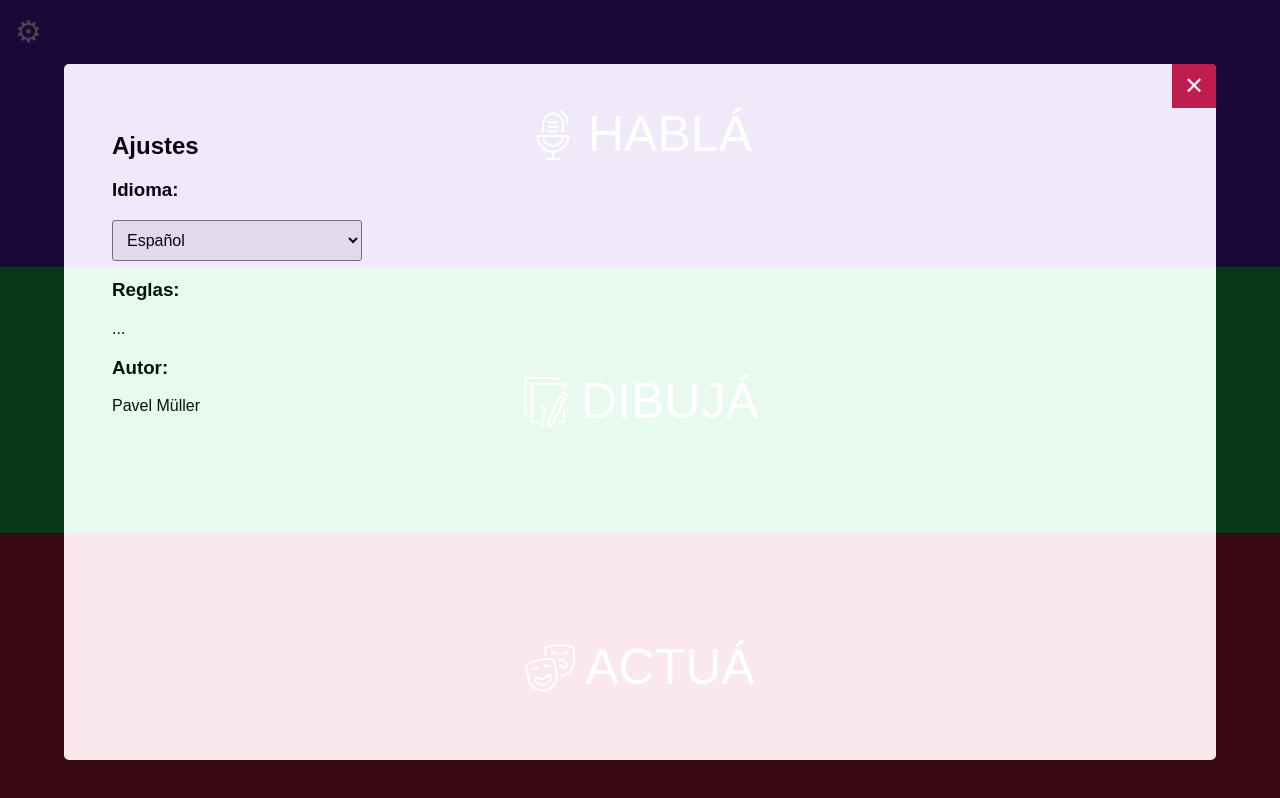
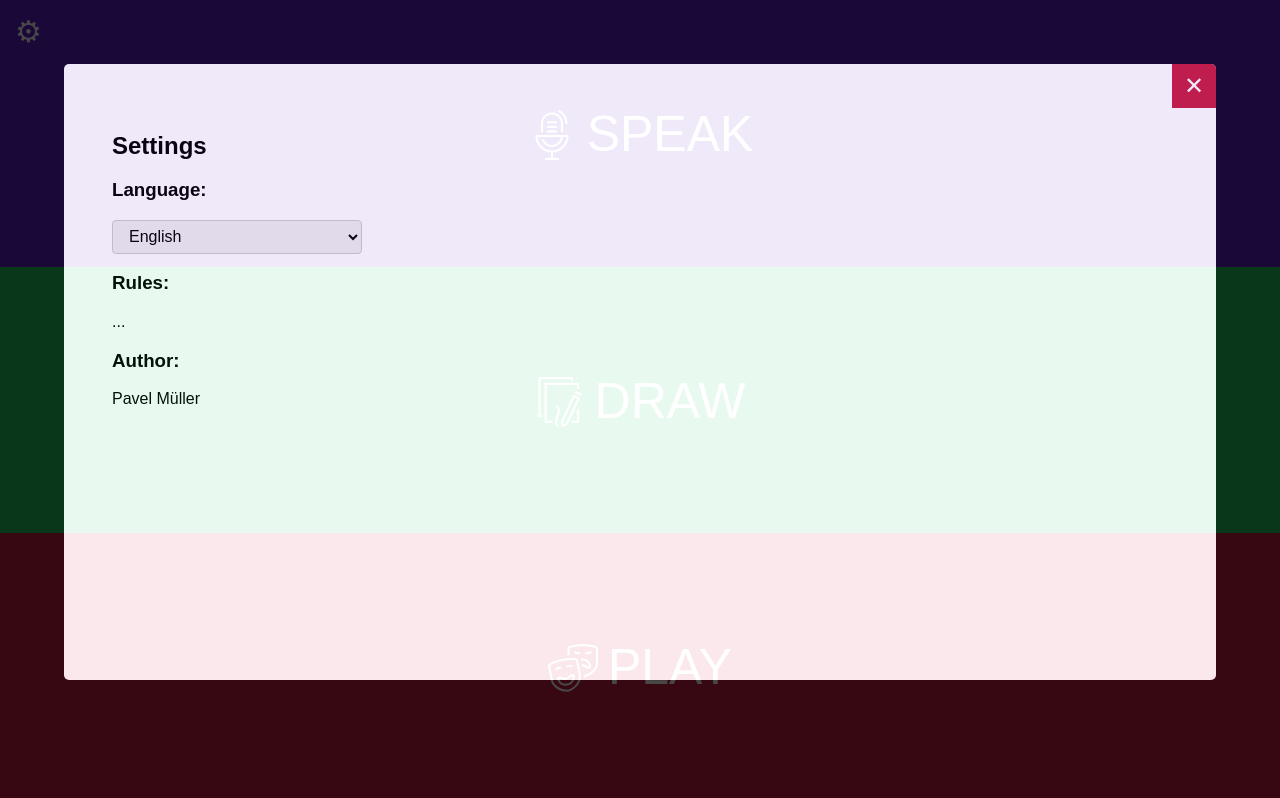
Before and after one commit to froston/charades, a React app: page / in a window 1280 px wide. Both pictures are taken after a click on the link "Settings". Built offline with nearby package versions, Linux system fonts and the light colour scheme.

Commit message:
Add language automatic selection

```diff
--- a/config/webpack.dev.js
+++ b/config/webpack.dev.js
@@ -51,7 +51,8 @@ const config = {
     historyApiFallback: true,
     contentBase: buildDir,
     port: 3001,
-    open: true
+    open: true,
+    hot: true
   },
   performance: {
     hints: false,
--- a/src/components/Settings.css
+++ b/src/components/Settings.css
@@ -1,4 +1,4 @@
-.modaloverlay {
+.settings {
   background: rgba(0,0,0,0.8);
   bottom: 0;
   left: 0;
@@ -15,14 +15,14 @@
   user-select: none;
   cursor: default;
 }
-.modaloverlay.show {
+.settings.show {
   display: block;
   opacity: 0.9;
   pointer-events: auto;
   z-index:99999;
 }
 
-.modal {
+.settings .modal {
   background-color: #fff;
   height: 100%;
   position: relative;
@@ -33,7 +33,7 @@
   border-radius: 0px;
 }
 
-.close {
+.settings .close {
   background-color: #c91d40;
   color: #fff;
   font-size: 24px;
@@ -47,8 +47,8 @@
 }
 
 @media (min-width: 60em) {
-  .modal {
-    height: 75%;
+  .settings .modal {
+    height: 65%;
     margin: 5% auto;
     max-height: 57em;
     max-width: 66em;
@@ -57,8 +57,11 @@
   }
 }
 
-select {
+.settings select {
+  height: 34px;
+  background-image: none;
   width: 250px;
-  padding: 10px;
-  border-radius: 3px;
+  padding: 6px 12px;
+  border-radius: 4px;
+  border: 1px solid #ccc;
 }
--- a/src/components/Settings.js
+++ b/src/components/Settings.js
@@ -1,22 +1,22 @@
 import React from 'react'
 import PropTypes from 'prop-types'
-import lang from '../lang/es'
+import lang from '../lang'
 import './Settings.css'
 
 const Settings = (props) =>
-<div className={props.show ? "modaloverlay show" : "modaloverlay"}  >
-  <div className="modal" tabIndex="0" autoFocus onKeyDown={() => alert(123)} onFocus={() => console.log('FOCUS IS ON BIG RED DIV')}>
+<div className={props.show ? "settings show" : "settings"}  >
+  <div className="modal" tabIndex="0" autoFocus onKeyDown={() => console.log(123)} onFocus={() => console.log('FOCUS IS ON BIG RED DIV')}>
     <button className="close" onClick={props.closeModal}>&#10005;</button>
     <div>
-      <h2>{lang.settings.settings}</h2>
-      <h3>{lang.settings.lang}:</h3>
+      <h2>{lang[props.loc].settings.settings}</h2>
+      <h3>{lang[props.loc].settings.lang}:</h3>
       <select onChange={(event) => props.setLanguage(event.target.value)} value={props.loc}>
-        <option value="es">Español</option>
-        <option value="en">Ingles</option>
+        <option value="es">{lang[props.loc].settings.es}</option>
+        <option value="en">{lang[props.loc].settings.en}</option>
       </select>
-      <h3>{lang.settings.rules}:</h3>
+      <h3>{lang[props.loc].settings.rules}:</h3>
       <p>...</p>
-      <h3>{lang.settings.author}:</h3>
+      <h3>{lang[props.loc].settings.author}:</h3>
       <p>Pavel Müller</p>
     </div>
   </div>
--- a/src/containers/App.js
+++ b/src/containers/App.js
@@ -24,7 +24,7 @@ class App extends React.Component {
       usedWords: [],
       blurred: false,
       showModal: false,
-      loc: 'es'
+      loc: this.getCurrentLanguage()
     }
   }
 
@@ -129,7 +129,32 @@ class App extends React.Component {
     }
   }
 
+  getLangName = (lang) => {
+    if (lang && typeof lang === "string") {
+      const short = lang.substring(0,2)
+      if (short === "en" || short === "es" ) {
+        return short
+      }
+    }
+    return false
+  }
+
+  getCurrentLanguage = () => {
+    const setLang = localStorage.getItem("charades_lang")
+    const navLang = this.getLangName(navigator.language)
+    const defaultLang = "en"
+
+    if (setLang && setLang.length == 2) {
+      return setLang
+    } else if (navLang) {
+      return navLang
+    } else {
+      return defaultLang
+    }
+  }
+
   setLanguage = (language) => {
+    localStorage.setItem("charades_lang", language)
     this.setState({ loc: language })
   }
 
--- a/src/lang/en.js
+++ b/src/lang/en.js
@@ -14,7 +14,9 @@ const lang = {
     lang: 'Language',
     chooseLang: 'Choose Language',
     rules: 'Rules',
-    author: 'Author'
+    author: 'Author',
+    en: "English",
+    es: "Spanish"
   }
 }
 
--- a/src/lang/es.js
+++ b/src/lang/es.js
@@ -14,7 +14,9 @@ const lang = {
     lang: 'Idioma',
     chooseLang: 'Elegir Idioma',
     rules: 'Reglas',
-    author: 'Autor'
+    author: 'Autor',
+    en: "inglés",
+    es: "español"
   }
 }
 
```
